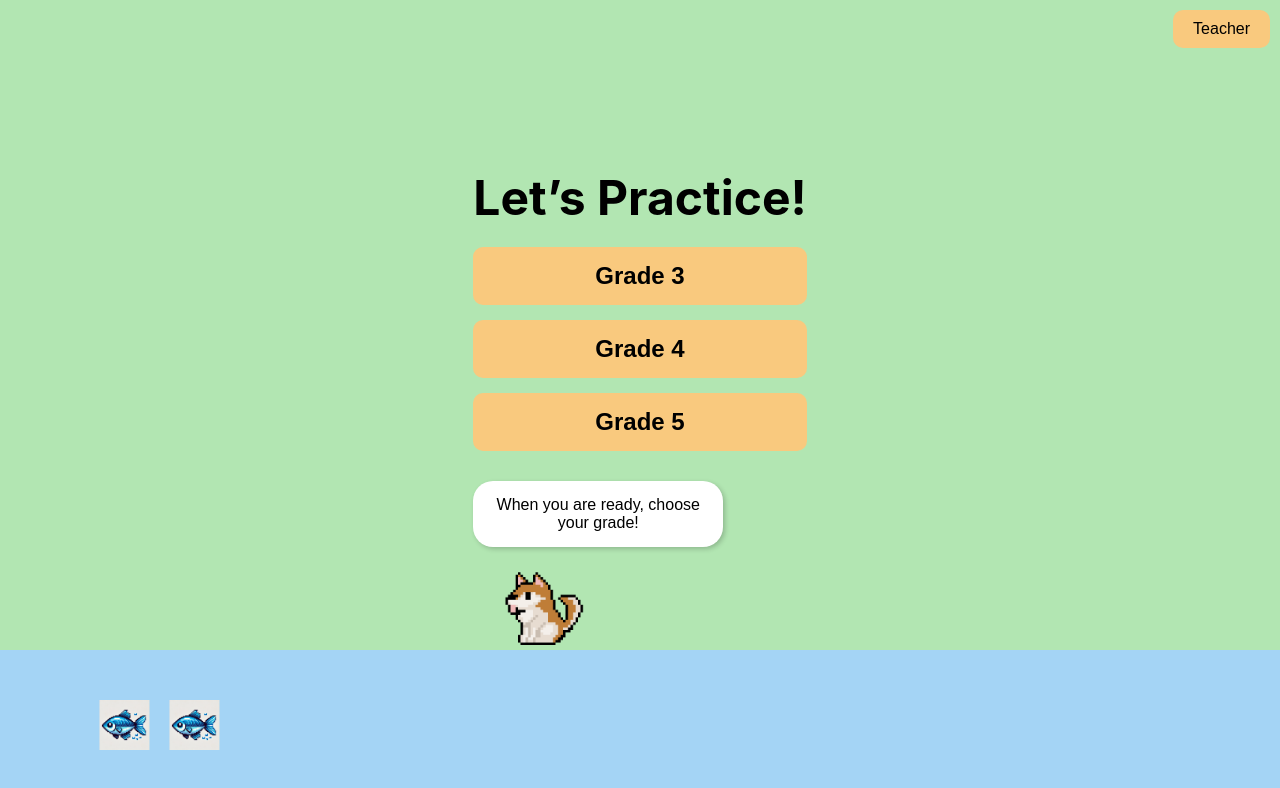
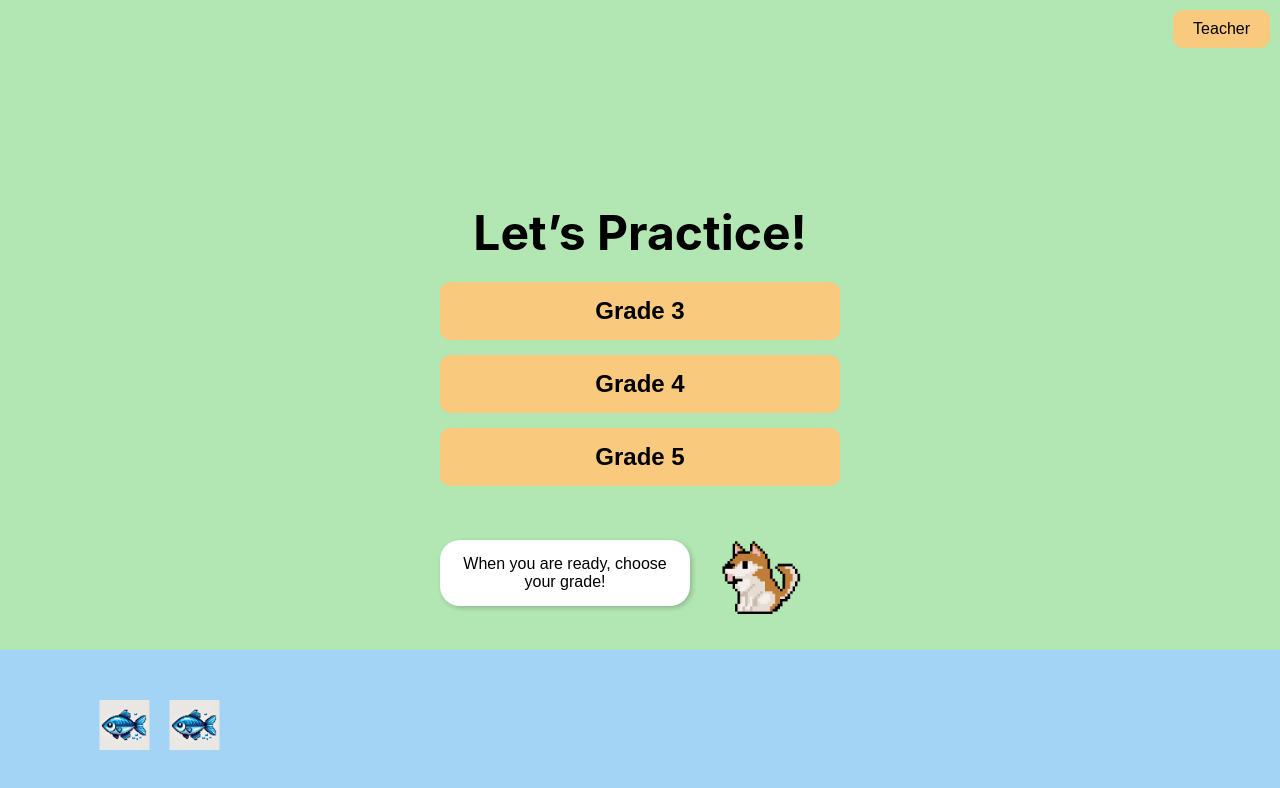
Before and after one commit to ClaireG-J/SeniorProject, a React (Create React App) app in the folder app/: page / in a window 1280 px wide. Shown: the top 788 px of the page. Built offline with nearby package versions, Linux system fonts and the light colour scheme.

Commit message:
Fixed css

```diff
--- a/app/src/Components/HomePage/Home.css
+++ b/app/src/Components/HomePage/Home.css
@@ -49,7 +49,7 @@
     text-align: center;
   }
 
-  .dogs-section {
+  .dog-section {
     display: flex;
     align-items: center;
     justify-content: flex-end;
```
